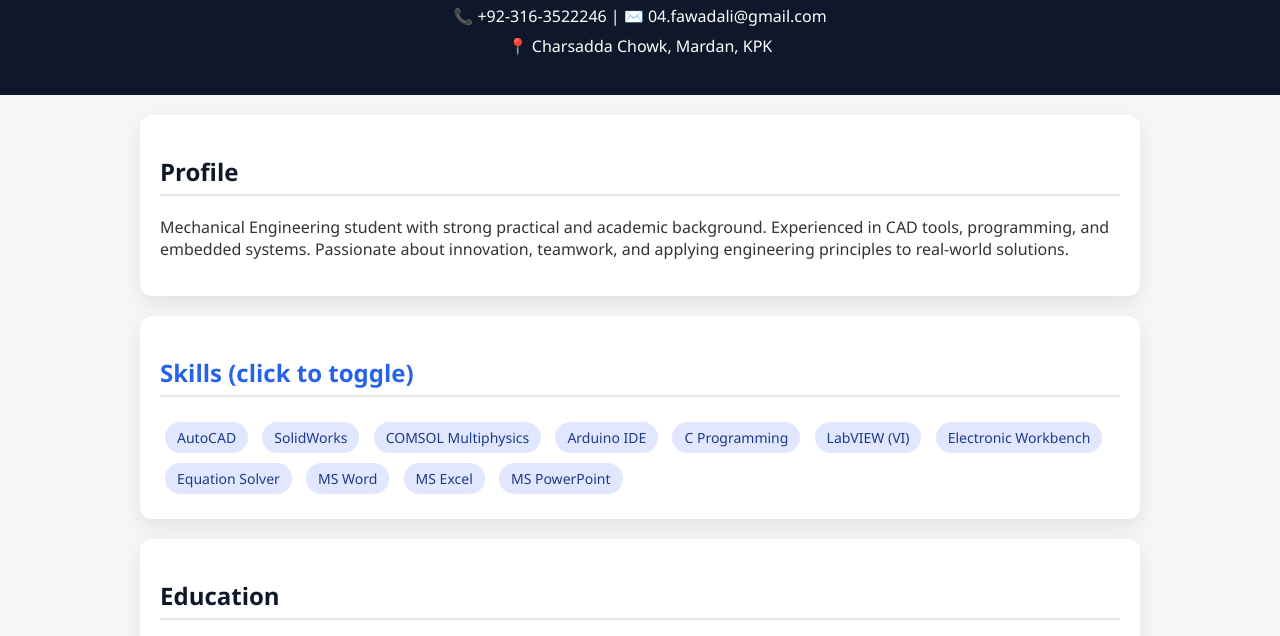
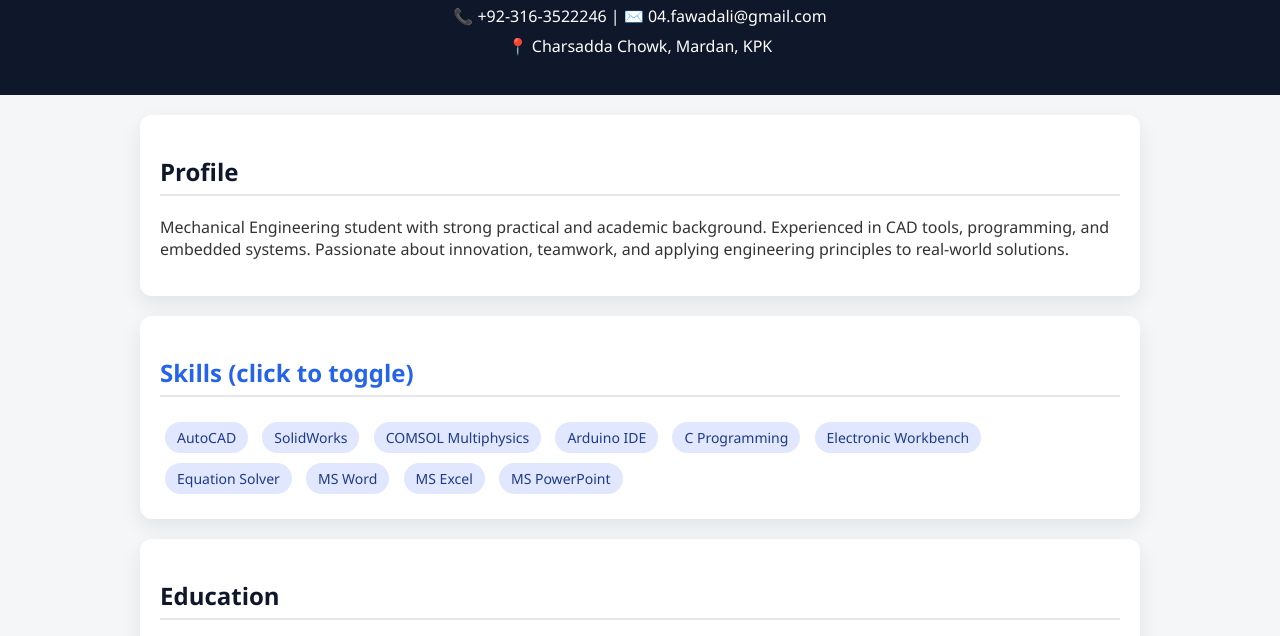
Before and after one commit to fawadali56/Fawad-Ali-CV, a plain HTML site: page index.html in a window 1280 px wide. Shown: the part 106-742 px from the top of the page. Drawn offline with Linux system fonts and the light colour scheme.

Commit message:
Update index.html

```diff
--- a/index.html
+++ b/index.html
@@ -94,7 +94,6 @@
       <span>COMSOL Multiphysics</span>
       <span>Arduino IDE</span>
       <span>C Programming</span>
-      <span>LabVIEW (VI)</span>
       <span>Electronic Workbench</span>
       <span>Equation Solver</span>
       <span>MS Word</span>
```
